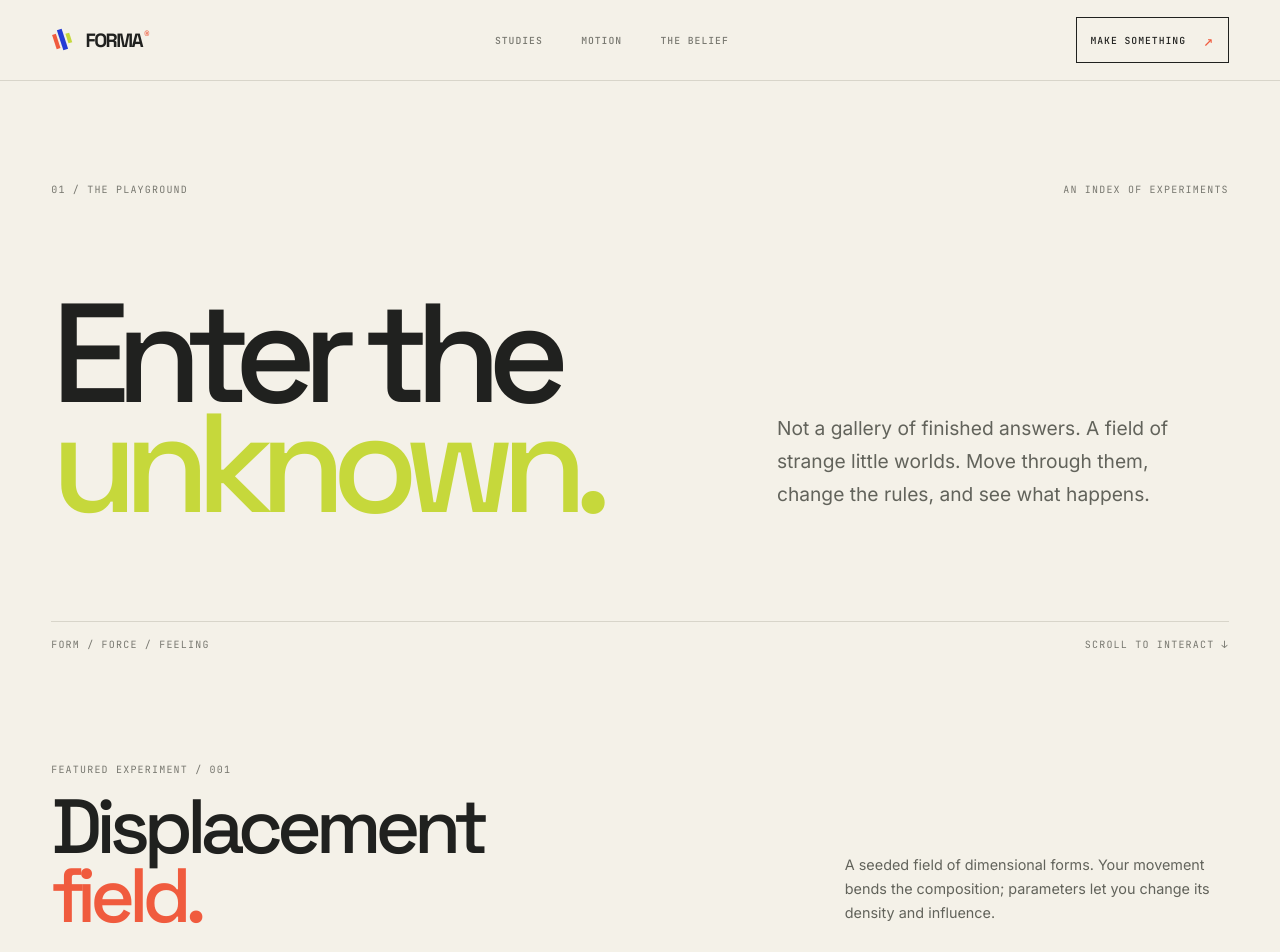
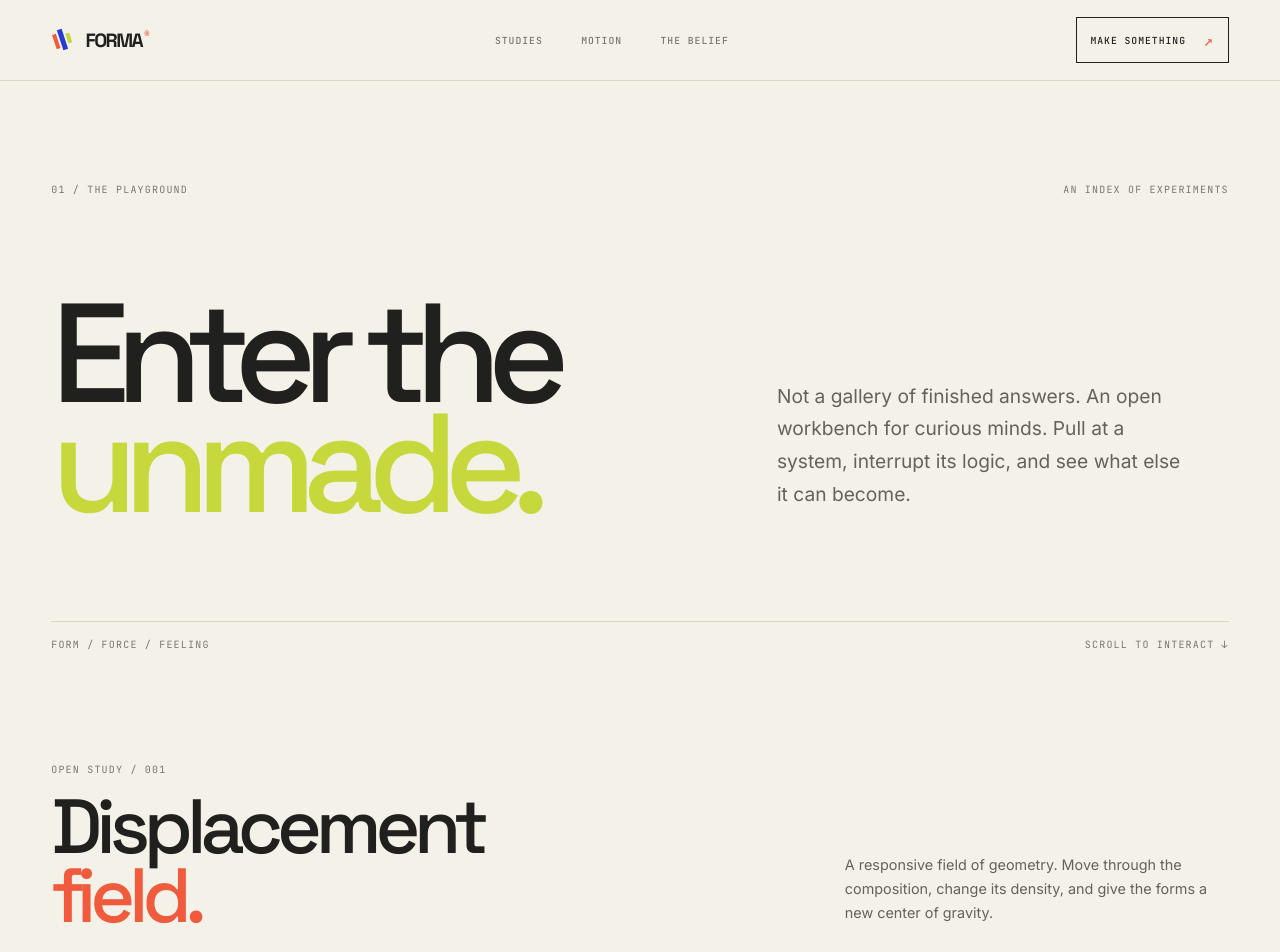
Before and after one commit to poltergit/forma, a Next.js app: page /playground in a window 1280 px wide. Shown: the top 952 px of the page. Built offline with nearby package versions, Linux system fonts and the light colour scheme; no server answers.

Commit message:
Bring Playground into FORMA atelier art direction

```diff
--- a/src/app/playground/page.tsx
+++ b/src/app/playground/page.tsx
@@ -15,23 +15,23 @@ export default function PlaygroundPage() {
       <section className={styles.intro}>
         <div className={styles.introMeta}><span>01 / THE PLAYGROUND</span><span>AN INDEX OF EXPERIMENTS</span></div>
         <div className={styles.introGrid}>
-          <h1>Enter the<br /><em>unknown.</em></h1>
-          <p>Not a gallery of finished answers. A field of strange little worlds. Move through them, change the rules, and see what happens.</p>
+          <h1>Enter the<br /><em>unmade.</em></h1>
+          <p>Not a gallery of finished answers. An open workbench for curious minds. Pull at a system, interrupt its logic, and see what else it can become.</p>
         </div>
         <div className={styles.introFoot}><span>FORM / FORCE / FEELING</span><span>SCROLL TO INTERACT ↓</span></div>
       </section>
       <section className={styles.experiment} id="displacement-field" aria-labelledby="experiment-title">
         <div className={styles.experimentHeading}>
-          <div><span>FEATURED EXPERIMENT / 001</span><h2 id="experiment-title">Displacement<br /><em>field.</em></h2></div>
-          <p>A seeded field of dimensional forms. Your movement bends the composition; parameters let you change its density and influence.</p>
+          <div><span>OPEN STUDY / 001</span><h2 id="experiment-title">Displacement<br /><em>field.</em></h2></div>
+          <p>A responsive field of geometry. Move through the composition, change its density, and give the forms a new center of gravity.</p>
         </div>
         <PlaygroundExperience />
       </section>
       <ExperimentIndex />
       <ElasticType />
       <section className={styles.next}>
-        <span>MORE WORLDS ARE TAKING SHAPE</span>
-        <p>One experiment at a time.<br /><em>No two rules need to be alike.</em></p>
+        <span>THE INDEX IS NEVER FINISHED</span>
+        <p>One rule becomes another.<br /><em>Keep pulling the thread.</em></p>
       </section>
     </main>
   );
```
